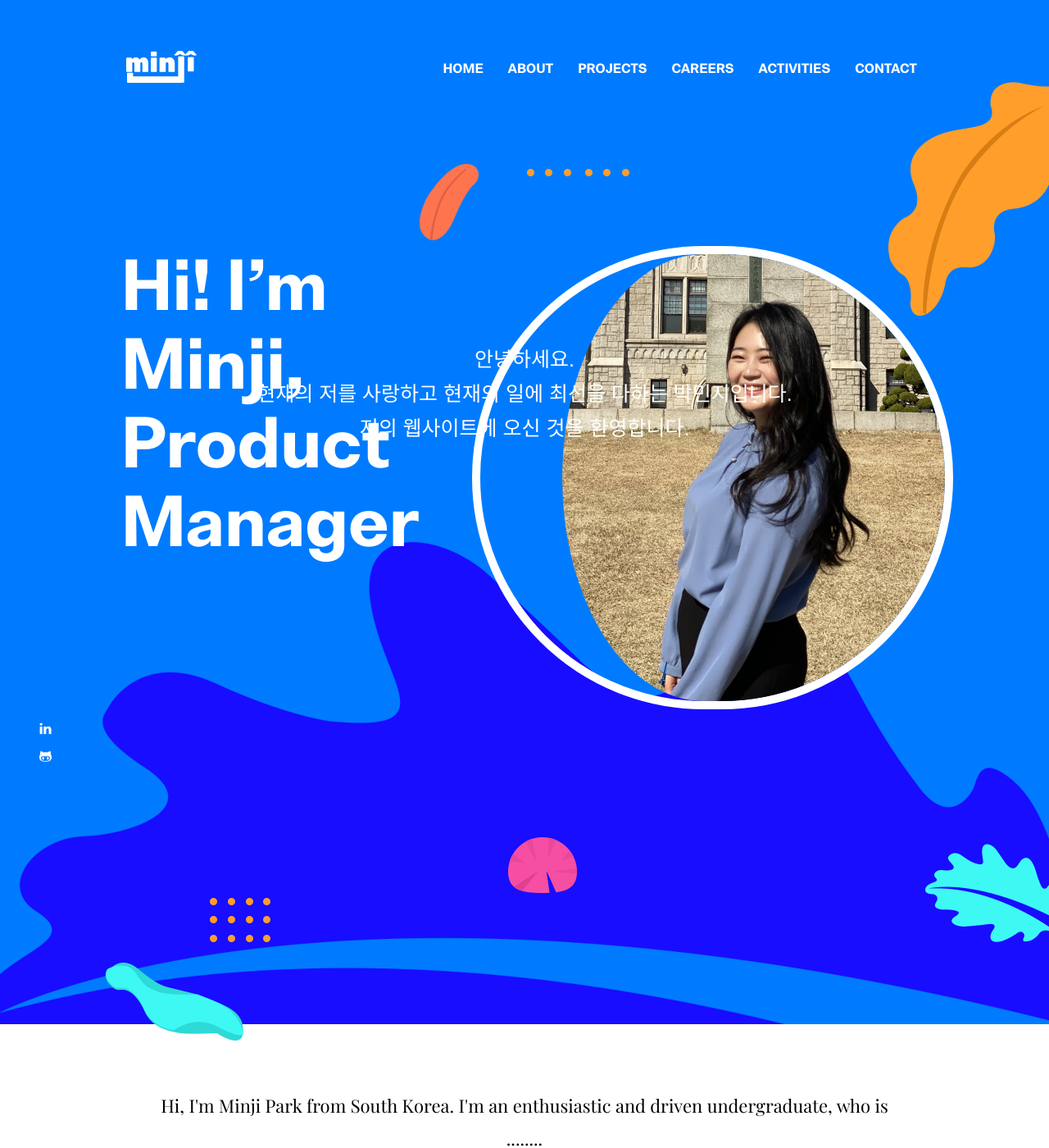
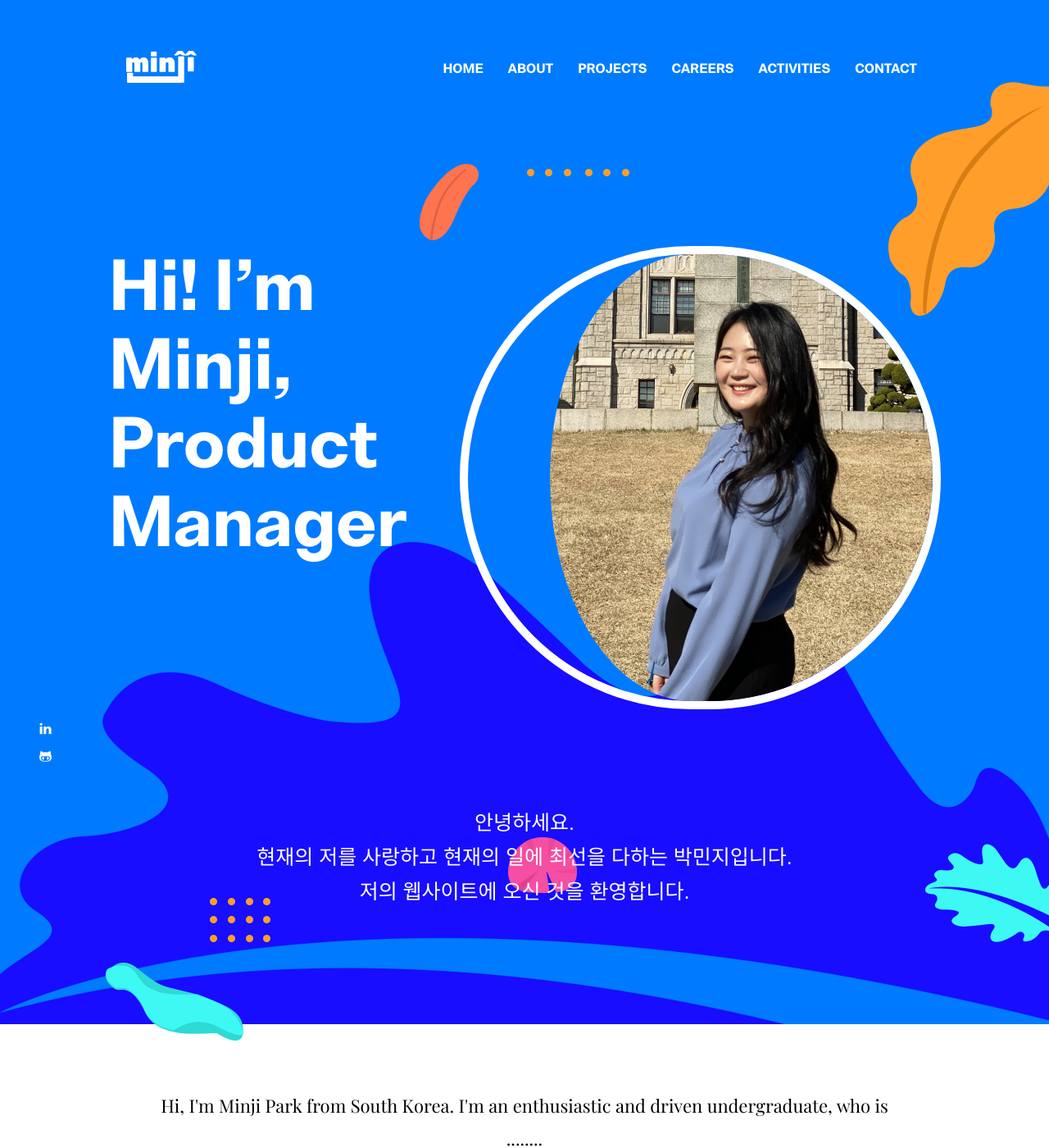
Before and after one commit to GrowingGlowingMinji/GrowingGlowingMinji.github.io, a Jekyll site: the page built from index.html, in a window 1280 px wide and 1400 px high. Shown: the whole window at 82% size. Built offline with Jekyll 4.4.1, drawn with Linux system fonts in a browser that asks for light colours.

Commit message:
add introduction

```diff
--- a/_includes/hero-section.html
+++ b/_includes/hero-section.html
@@ -19,13 +19,13 @@
           "
         />
       </div>
+    </div>
     <div class="row">
       <h4 class="text-white font-description text-description forward">
         안녕하세요.<br />
         현재의 저를 사랑하고 현재의 일에 최선을 다하는 박민지입니다.<br />
         저의 웹사이트에 오신 것을 환영합니다.
       </h4>
-      </div>
     </div>
   </div>
   <div class="layer-bg w-100">
--- a/assets/scss/templates/_newadd.scss
+++ b/assets/scss/templates/_newadd.scss
@@ -23,7 +23,6 @@
   left: 0%;
   right: 0%;
   margin-top: 118px;
-  font-family: $description-font;
   font-style: normal;
   font-weight: normal;
   font-size: 25px;
```
Lines whose indentation alone changed are shown as unchanged.
